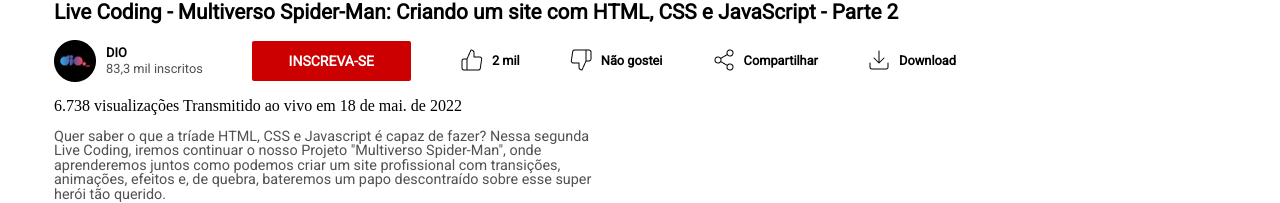
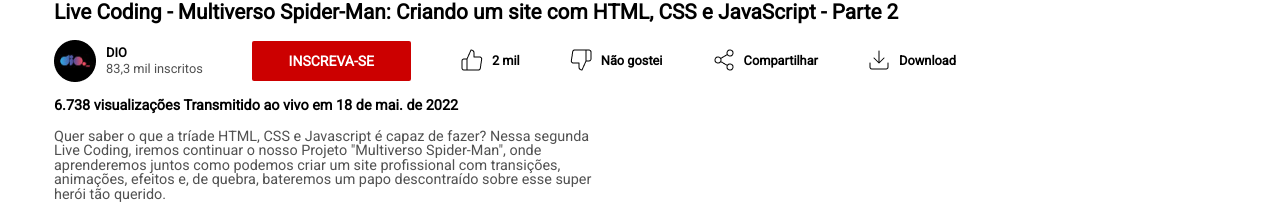
Before and after one commit to paulonc/Bootcamp-CSS, a plain HTML site: page youtube/index.html in a window 1280 px wide. Shown: the part 622-825 px from the top of the page. Drawn offline with Linux system fonts and the light colour scheme.

Commit message:
corrigido erro de digitação (typo) no código

```diff
--- a/youtube/index.html
+++ b/youtube/index.html
@@ -70,8 +70,8 @@
                     </div>
                 </div>
             </nav>
-            <div class="vide_infos">
-                <h3>6.738 visualizações Transmitido ao vivo em 18 de mai. de 2022 </h3>
+            <div class="video_infos">
+                <h3>6.738 visualizações Transmitido ao vivo em 18 de mai. de 2022</h3>
             </div>
             <div class="video_description">
                 <p>Quer saber o que a tríade HTML, CSS e Javascript é capaz de fazer? Nessa segunda Live Coding,
```
